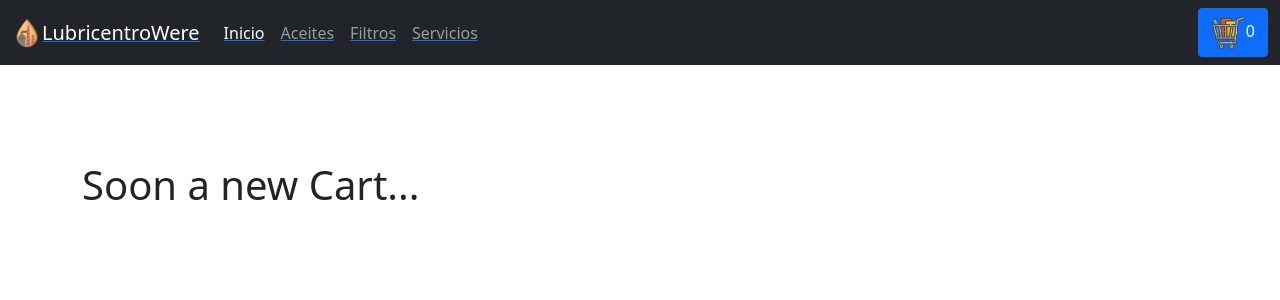
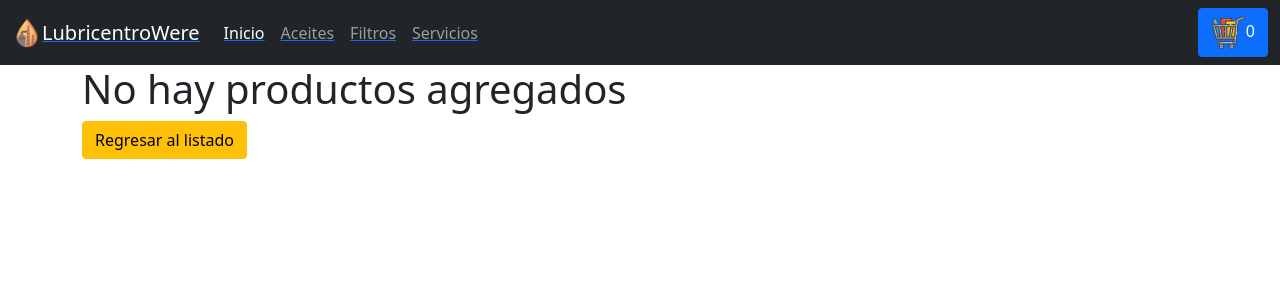
Before and after one commit to facundoellauriobligado22/lubricentroellauriobligado, a React (Create React App) app: page /Cart in a window 1280 px wide. Shown: the top 300 px of the page. Built offline with nearby package versions, Linux system fonts and the light colour scheme.

Commit message:
Desafio: Cart view

```diff
--- a/src/components/CartWidget/CartWidget.js
+++ b/src/components/CartWidget/CartWidget.js
@@ -1,19 +1,20 @@
 import { useContext } from "react"
 import CartContext from '../../context/CartContext'
+import { Link } from 'react-router-dom';
 
 const CartWidget = () => {
 
     const {getQuantity} = useContext(CartContext)
+
     /* Aca traigo la funcion obtener cantidad indicandole que voy a utlizar el context de cartContext */
-    return (
+     return (
         <div>
             <form className="d-flex">
-                <button className="btn btn-primary" type="submit"><img src='./images/cart.png' style={{width:35}}/>
-                {getQuantity()}</button>
+               <Link to='/Cart'> <button className="btn btn-primary" ><img src='./images/cart.png' style={{width:35}}/>
+                {getQuantity()}</button>  </Link>
             </form>
         </div>
                 /*Si cuando consumimos la funcion le pongo los parentesis se vive ejecutando como nec */
-
     )
 }
 
--- a/src/components/ItemDetail/ItemDetail.js
+++ b/src/components/ItemDetail/ItemDetail.js
@@ -18,7 +18,7 @@ const ItemDetail = ({ id, tittle, description, price, pictureUrl, stock }) => {
     const handleAdd = (count) =>{
 
         const productObj = {
-            id, tittle, price
+            id, tittle, price, description
         }
 
         addItem({...productObj, quantity: count})
--- a/src/components/cart/Cart.js
+++ b/src/components/cart/Cart.js
@@ -1,12 +1,41 @@
+import { useContext } from "react"
+import CartContext from "../../context/CartContext"
+import { Link } from 'react-router-dom';
+
 const Cart = () => {
 
+    const { cart, removeItem } = useContext(CartContext)
+
+    if (cart.length === 0) {
+        return (
+            <div  className="container">
+                <div>
+                    <h1 className="mx-auto"> No hay productos agregados</h1>
+                </div>
+                <div>
+                <Link to='/list'><button className="btn btn-warning"> Regresar al listado</button> </Link>
+                </div>
+            </div>
+        )
+    }
     return (
         <div className="container">
             <br />
             <br />
             <br />
             <br />
-            <h1> Soon a new Cart...</h1>
+            <ul className="list-group-item list-group-item-action">
+                {
+
+                    cart.map(prod =>
+                        <li key={prod.id} className="list-group-item">
+                            {prod.tittle} cantidad: {prod.quantity} precio uni: {prod.price} subtotal: {prod.quantity * prod.price}
+                            <button className="btn btn-danger d-flex" onClick={() => removeItem(prod.id)}> X </button>
+                        </li>)
+                }
+
+            </ul>
+            <button className="btn btn-success"> Terminar mi compra</button>
         </div>
     )
 
```
